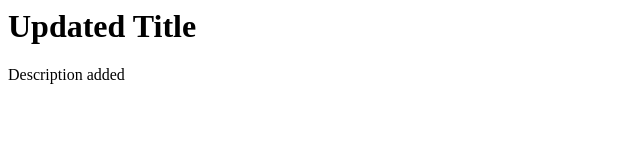
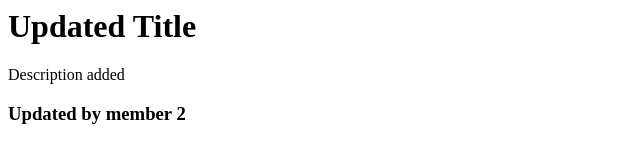
Before and after one commit to tunder56/43030-Mod-4-SD, a plain HTML site: page index.html in a window 1280 px wide. Shown: the whole page, without its empty margins (0-640 px from the left). Drawn offline with Linux system fonts and the light colour scheme.

Commit message:
Member 2 feature: Updated index.html

```diff
--- a/index.html
+++ b/index.html
@@ -1,2 +1,3 @@
 <h1> Updated Title </h1>
 <p> Description added </p>
+<h3> Updated by member 2 </h3>
```
